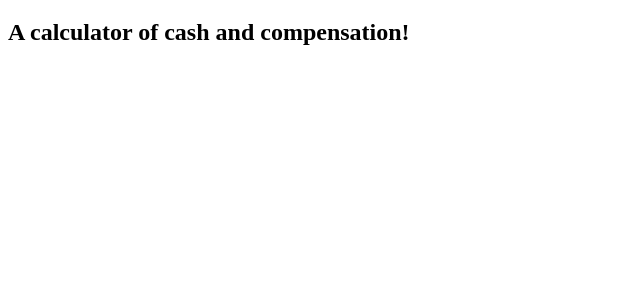
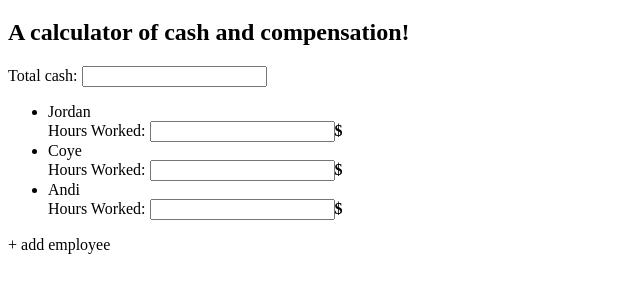
Before and after one commit to Jojohersh/tipCalculator, a plain HTML site: page docs/index.html in a window 1280 px wide. Shown: the part 61-354 px from the top of the page, without its empty margins (0-640 px from the left). Drawn offline with Linux system fonts and the light colour scheme.

Commit message:
populate and display stored employees

```diff
--- a/docs/index.html
+++ b/docs/index.html
@@ -3,9 +3,20 @@
   <head>
     <meta charset="utf-8">
     <title>Cash Tip Calculator</title>
+    <script src="./tipCalc.js" charset="utf-8"></script>
   </head>
   <body>
     <h1>Jobi's Magnificent Manipulator of Money</h1>
     <h2>A calculator of cash and compensation!</h2>
+    <div class="content">
+      <label for="totalCash">Total cash:</label>
+      <input type="text" name="totalCash" value="">
+      <ul id="employees">
+
+      </ul>
+      <div class="add">
+        + add employee
+      </div>
+    </div>
   </body>
 </html>
--- a/docs/tipCalc.js
+++ b/docs/tipCalc.js
@@ -0,0 +1,62 @@
+let metaInfo = {
+  totalCash: 0,
+  employees: [],
+  hours: [],
+  cut: []
+}
+
+window.onload = (event) => {
+  localStorage.setItem("employees",["Jordan", "Coye", "Andi"])
+  checkForEmployees();
+};
+
+// checks local storage for employees and populates, the page on success
+
+function checkForEmployees() {
+  if (localStorage.length === 0) {
+    console.log("localStorage currently empty");
+  } else if (localStorage.length > 0) {
+    let employees = localStorage.getItem("employees").split(",");
+    if (employees.length && employees.length > 0) {
+      metaInfo.employees = employees;
+      populateEmployeeList(employees);
+    }
+  }
+}
+
+// takes in array of employees, adds li items of the employees
+
+function populateEmployeeList(employees) {
+  let employeeList = document.getElementById("employees");
+  for (let i=0;i<employees.length; i++) {
+    //create a container to store employee components
+    let liEntry = document.createElement("li");
+
+    let newDiv = document.createElement("div");
+    newDiv.classList.add("employee");
+    //create a piece of text for employee name
+    let nameDiv = document.createElement("div");
+    nameDiv.classList.add("name");
+    nameDiv.id = "name" + i;
+
+    let nameDisplay = document.createTextNode(employees[i]);
+    nameDiv.appendChild(nameDisplay);
+    newDiv.appendChild(nameDiv);
+    //create a text box for employee hours
+    let hoursLabel = document.createElement("label");
+    hoursLabel.htmlFor = "hoursWorked";
+    hoursLabel.innerText = "Hours Worked: ";
+
+    let hoursWorked = document.createElement("input");
+    hoursWorked.setAttribute("name", "hoursWorked");
+    newDiv.appendChild(hoursLabel);
+    newDiv.appendChild(hoursWorked);
+
+    let tipsOwed = document.createElement("b");
+    tipsOwed.innerText = "$";
+    newDiv.appendChild(tipsOwed);
+
+    liEntry.append(newDiv);
+    employeeList.append(liEntry);
+  }
+}
```
